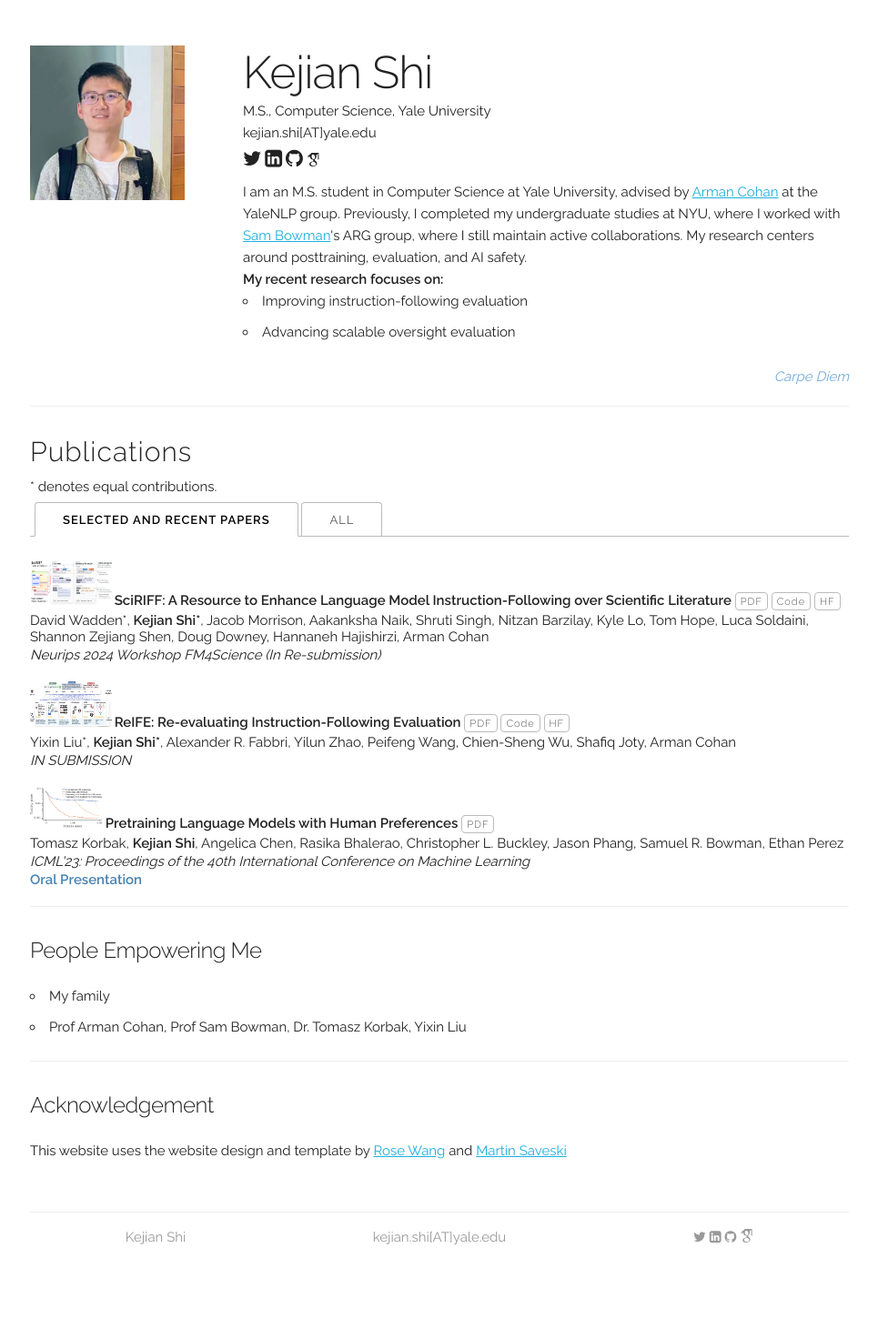
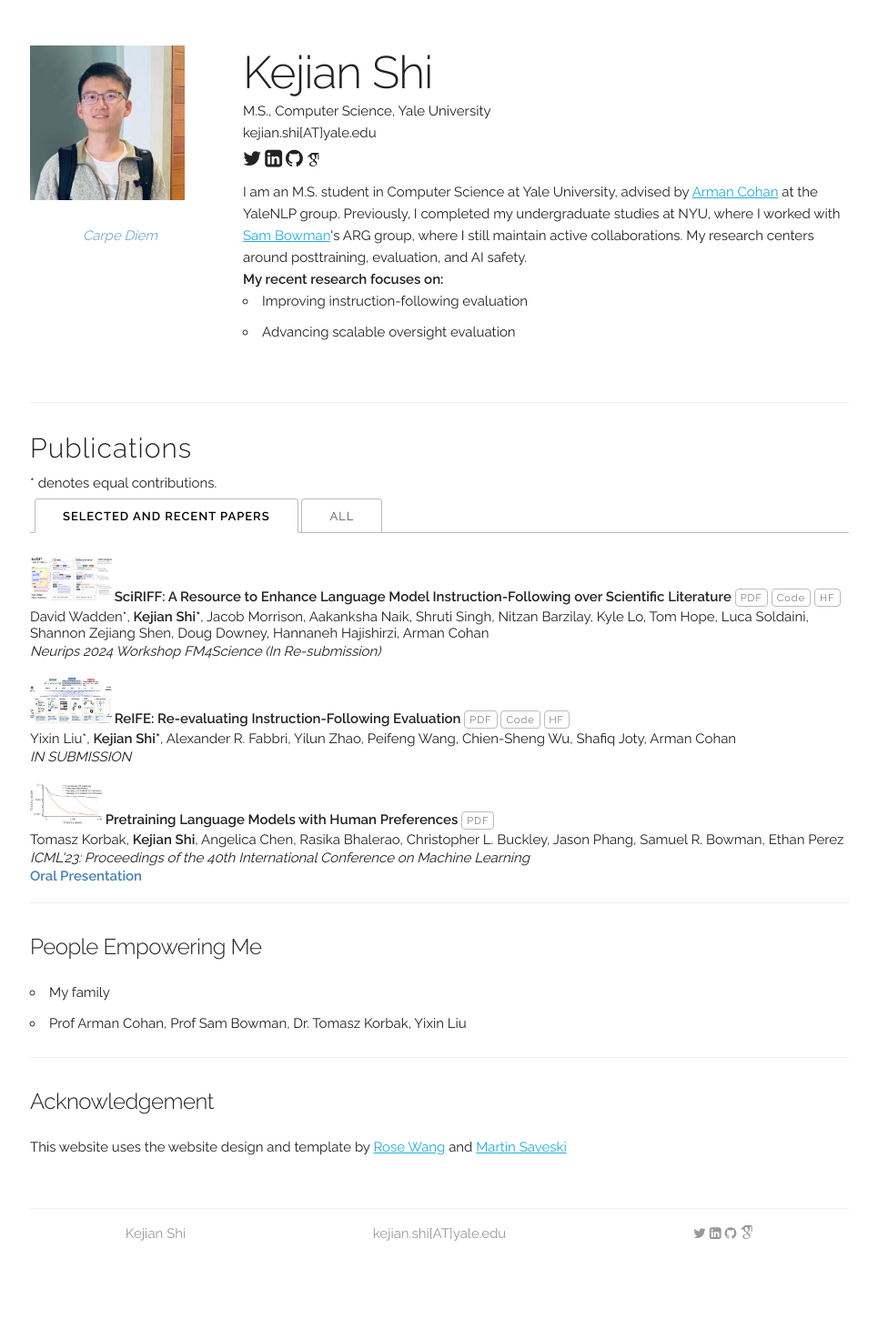
Before and after one commit to shi-kejian/shi-kejian.github.io, a Jekyll site: the page built from index.html, in a window 1280 px wide. Shown: the whole page at 91% size, without its empty margins (157-1122 px from the left). Built offline with Jekyll 4.4.1, drawn with Linux system fonts in a browser that asks for light colours; some web fonts are replaced.

Commit message:
Update default.html

```diff
--- a/_layouts/default.html
+++ b/_layouts/default.html
@@ -67,6 +67,9 @@
       <div class="row">
         <div class="three columns">
           <a href="{{ site.baseurl }}/"><img class="u-max-full-width" src='{{ site.baseurl }}{{ site.data.main_info.profile_pic }}'></a>
+          <p style="text-align: center; color: rgba(25, 113, 194, 0.6); font-style: italic; margin-top: 20px;">
+            Carpe Diem
+          </p>
         </div>
         <div class="nine columns main-description">
             <h1>{{ site.data.main_info.name }}</h1>
@@ -100,9 +103,6 @@
               <li>Improving instruction-following evaluation</li>
               <li>Advancing scalable oversight evaluation</li>
             </ul>
-            <p style="text-align: right; color: rgba(25, 113, 194, 0.6); font-style: italic; margin-top: 20px; margin-bottom: -20px;">
-              Carpe Diem
-            </p>
         </div>
       </div>
     </section>
```
